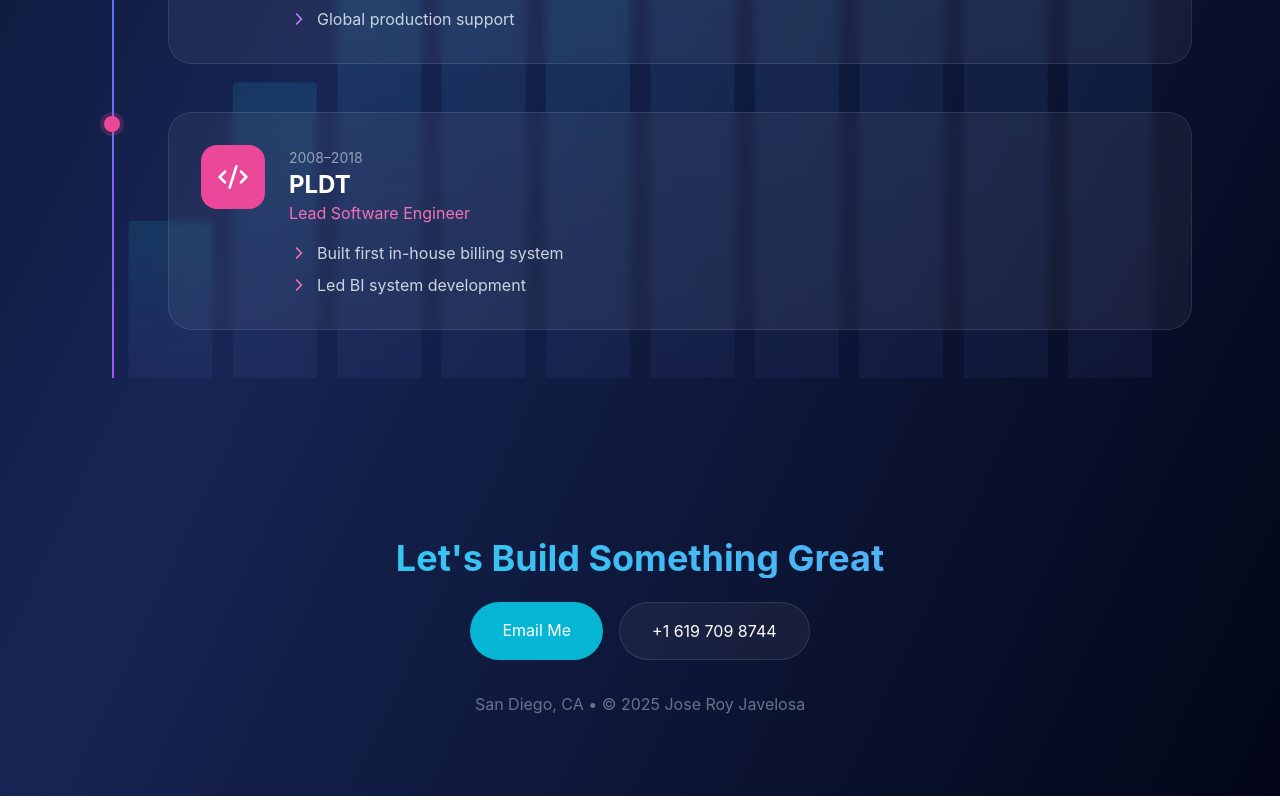
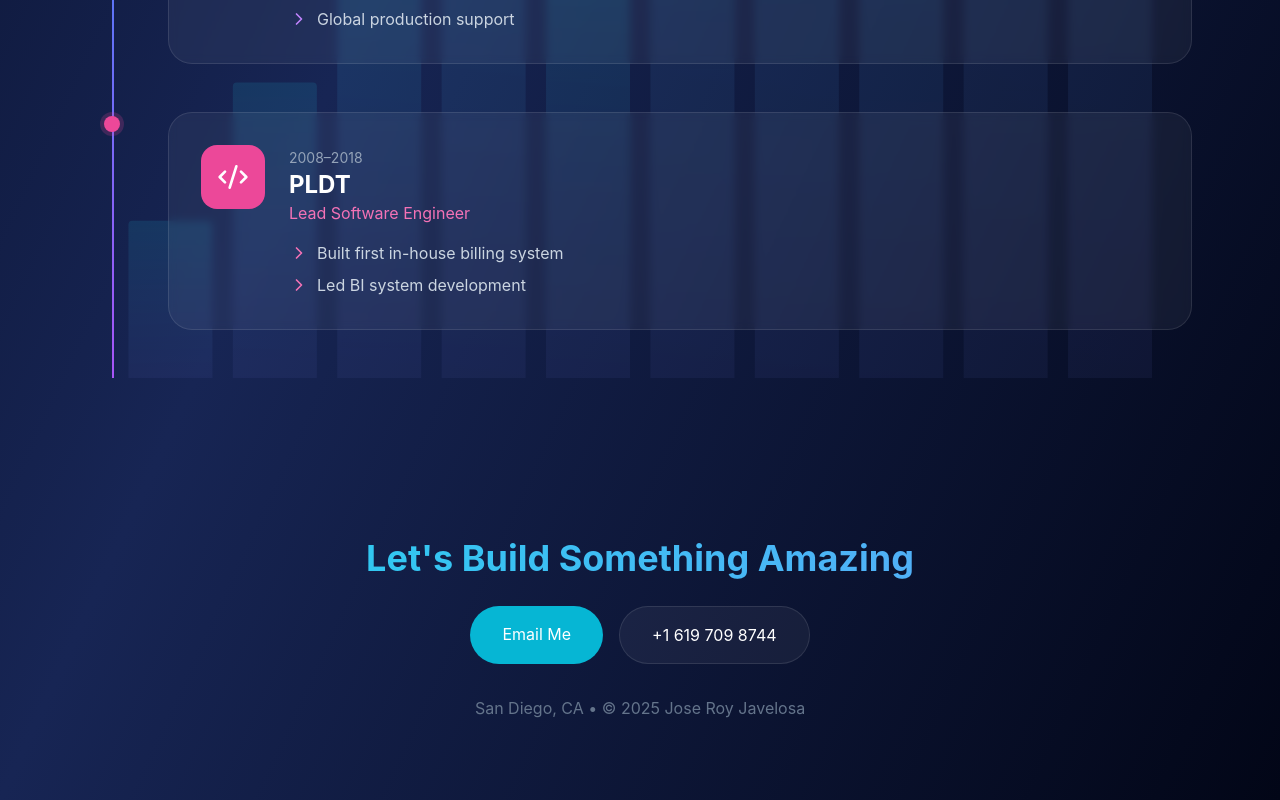
Before and after one commit to royjavelosa/digiport, a React (Vite) app: page / in a window 1280 px wide. Shown: the part 1962-2762 px from the top of the page. Built offline with nearby package versions, Linux system fonts and the light colour scheme.

Commit message:
fix: unclip descenders in footer heading and update copy to Amazing

```diff
--- a/src/App.jsx
+++ b/src/App.jsx
@@ -717,8 +717,8 @@ const Portfolio = () => {
       </div>
 
       <footer className="py-20 px-3 md:px-6 text-center max-w-6xl mx-auto">
-        <h2 className="text-4xl font-bold mb-6 bg-gradient-to-r from-cyan-400 to-blue-400 bg-clip-text text-transparent">
-          Let's Build Something Great
+        <h2 className="text-4xl font-bold mb-6 pb-1 bg-gradient-to-r from-cyan-400 to-blue-400 bg-clip-text text-transparent">
+          Let's Build Something Amazing
         </h2>
         <div className="flex gap-4 justify-center">
           <a
```
